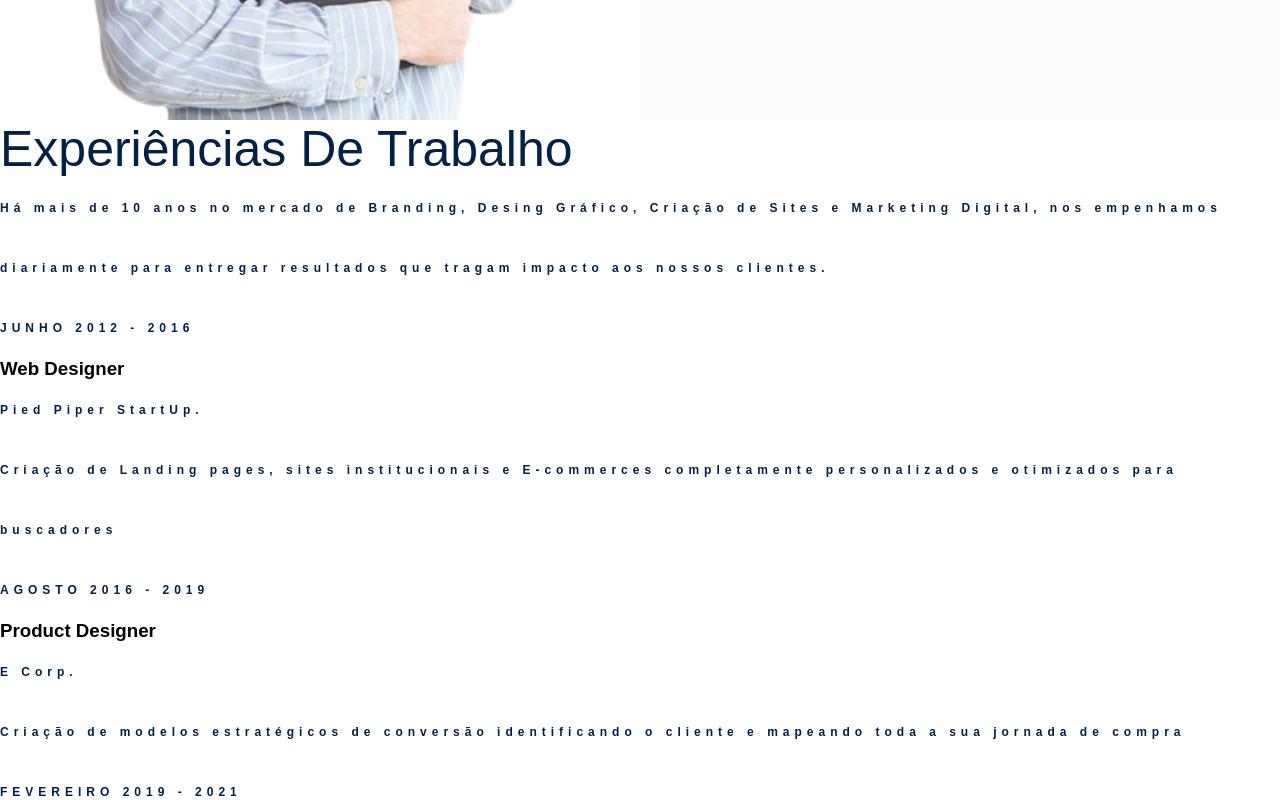
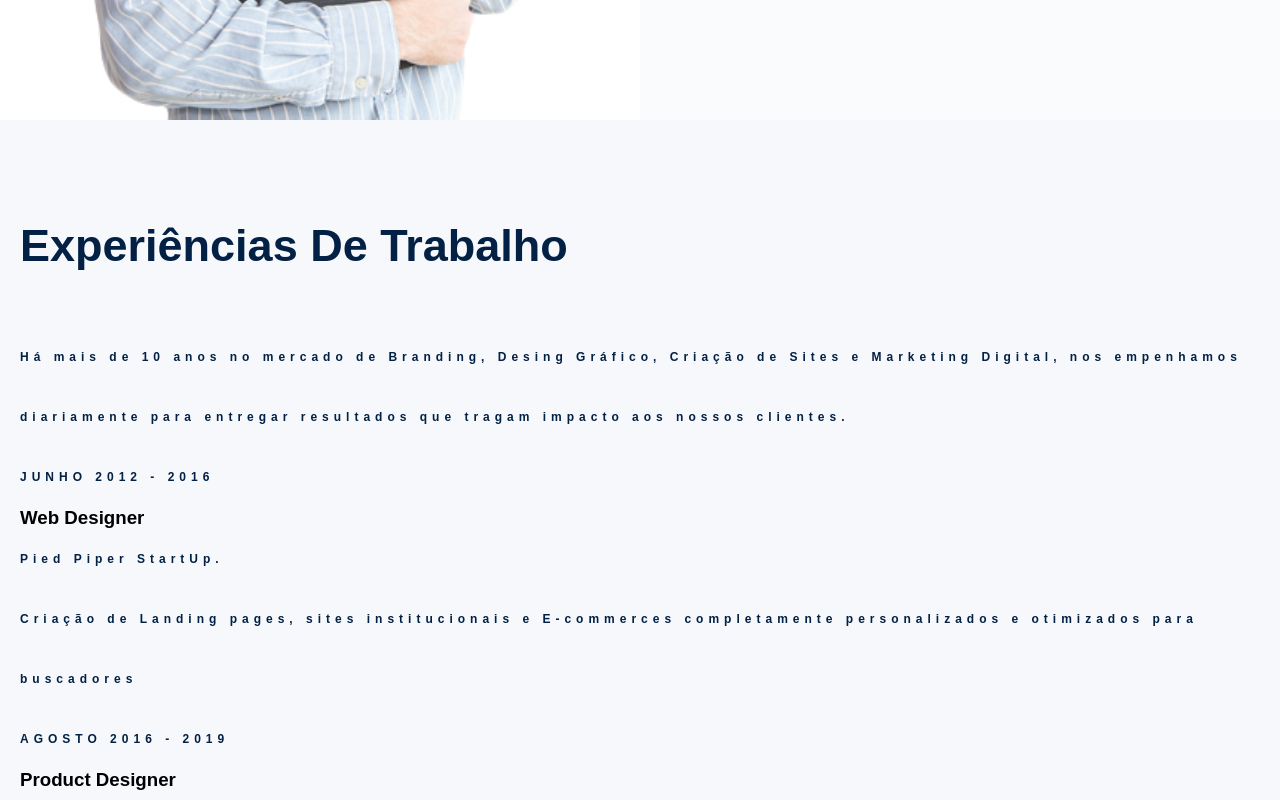
Before and after one commit to Andresa-Alves-Ribeiro/agencia-design-digital, a React (Create React App) app: page / in a window 1280 px wide. Shown: the part 680-1480 px from the top of the page. Built offline with nearby package versions, Linux system fonts and the light colour scheme.

Commit message:
Estilização 3 parte do site

```diff
--- a/src/components/ExperienciaTrabalho/ExperienciaTrabalho.jsx
+++ b/src/components/ExperienciaTrabalho/ExperienciaTrabalho.jsx
@@ -3,14 +3,16 @@ import './style.css';
 
 function ExperienciaTrabalho() {
     return (
-        <div>
-            <h2>Experiências De Trabalho</h2>
-            <p>Há mais de 10 anos no mercado de Branding, Desing Gráfico, Criação de
-                Sites e Marketing Digital, nos empenhamos diariamente para entregar
-                resultados que tragam impacto aos nossos clientes.</p>
+        <section id="secaoExpDeTrab" className="secao-modo-claro">
+            <div id="container-texto" className="container-texto-modo-claro">
+                <h2>Experiências De Trabalho</h2>
+                <p>Há mais de 10 anos no mercado de Branding, Desing Gráfico, Criação de
+                    Sites e Marketing Digital, nos empenhamos diariamente para entregar
+                    resultados que tragam impacto aos nossos clientes.</p>
 
                 <Card />
-        </div>
+            </div>
+        </section>
     );
 }
 
--- a/src/components/ExperienciaTrabalho/style.css
+++ b/src/components/ExperienciaTrabalho/style.css
@@ -0,0 +1,20 @@
+#secaoExpDeTrab {
+  padding: 100px 20px;
+  display: flex;
+  flex-direction: column;
+  align-items: center;
+  justify-content: center;
+  background-color: #f6f8fc;
+}
+
+.secao-modo-claro {
+  background-color: #f6f8fc;
+}
+
+#container-texto h2 {
+  position: relative;
+  font-size: 45px;
+  font-weight: 700;
+  padding-bottom: 20px;
+  margin-bottom: 35px;
+}
```
